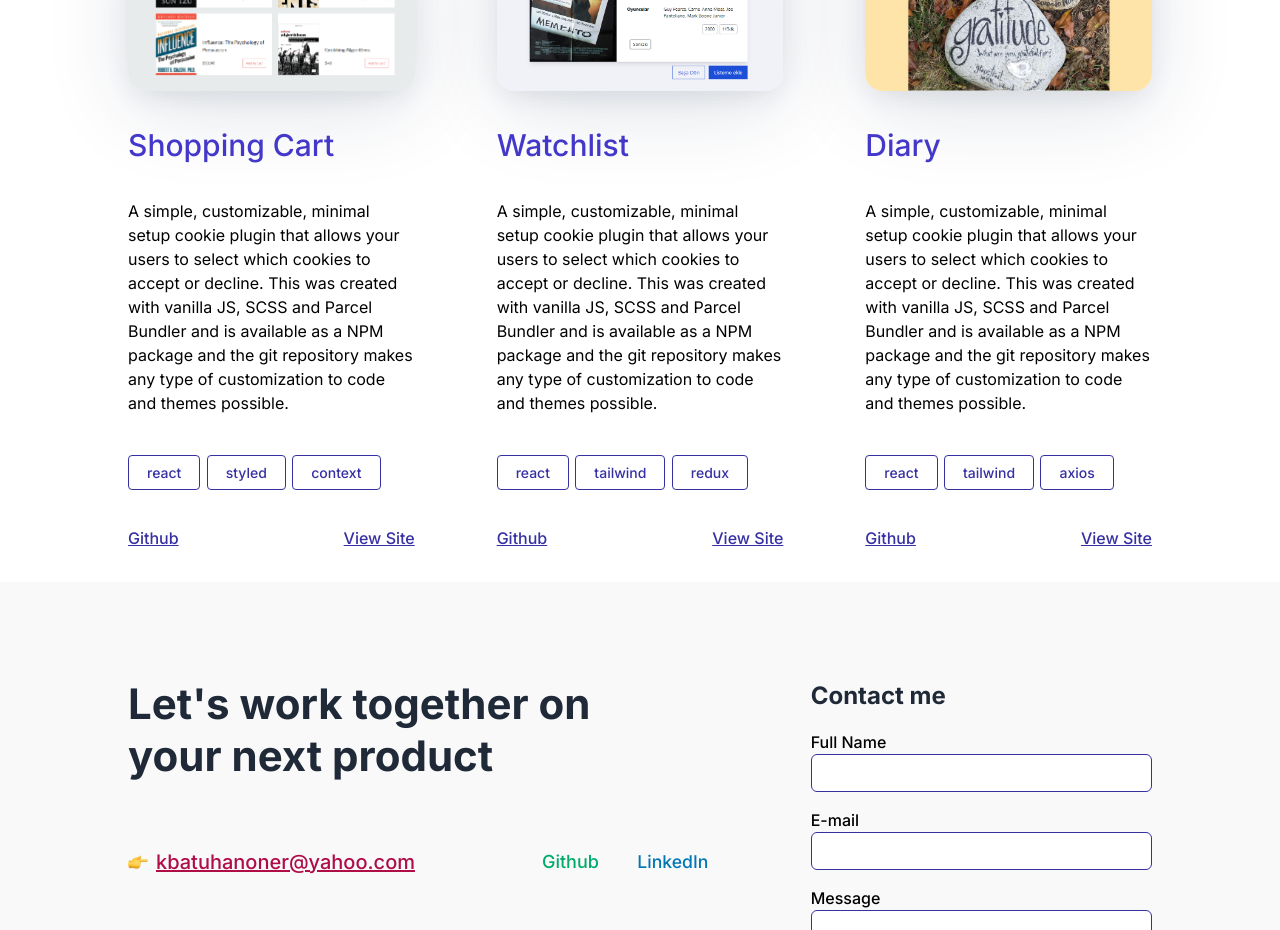
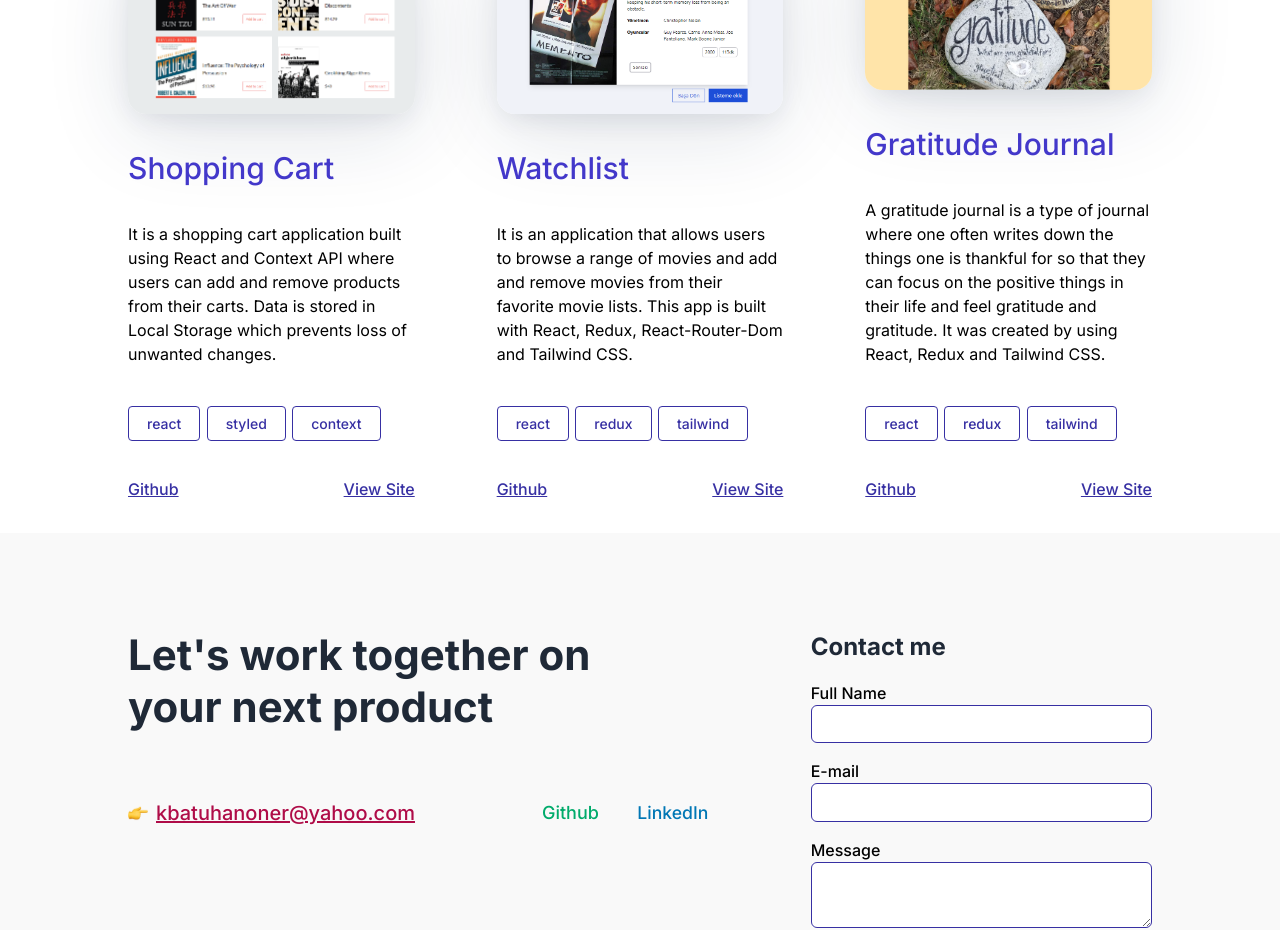
Before and after one commit to KubiBatuOner/portfolyo, a React (Create React App) app: page / in a window 1280 px wide. Shown: the part 2020-2950 px from the top of the page. Built offline with nearby package versions, Linux system fonts and the light colour scheme.

Commit message:
Projeler kısmına açıklamalar eklendi

```diff
--- a/src/components/Projects.js
+++ b/src/components/Projects.js
@@ -29,11 +29,9 @@ export default function Projects() {
           </h4>
           <p className="font-normal text-[1rem] leading-[150%] lg:text-[1rem] lg:leading-[1.5rem] lg:text-center sm:w-[85%]">
             {" "}
-            A simple, customizable, minimal setup cookie plugin that allows your
-            users to select which cookies to accept or decline. This was created
-            with vanilla JS, SCSS and Parcel Bundler and is available as a NPM
-            package and the git repository makes any type of customization to
-            code and themes possible.
+            It is a shopping cart application built using React and Context API
+            where users can add and remove products from their carts. Data is
+            stored in Local Storage which prevents loss of unwanted changes.
           </p>
           <div className="flex gap-x-[0.5vw] lg:gap-x-[2vw]">
             <p className="border border-solid border-[#3730A3] text-[#3730A3] py-[6px] px-[18px] text-[0.875rem] rounded font-medium">
@@ -82,21 +80,19 @@ export default function Projects() {
           </h4>
           <p className="font-normal text-[1rem] leading-[150%] lg:text-[1rem] lg:leading-[1.5rem] lg:text-center sm:w-[85%]">
             {" "}
-            A simple, customizable, minimal setup cookie plugin that allows your
-            users to select which cookies to accept or decline. This was created
-            with vanilla JS, SCSS and Parcel Bundler and is available as a NPM
-            package and the git repository makes any type of customization to
-            code and themes possible.
+            It is an application that allows users to browse a range of movies
+            and add and remove movies from their favorite movie lists. This app
+            is built with React, Redux, React-Router-Dom and Tailwind CSS.
           </p>
           <div className="flex gap-x-[0.5vw] lg:gap-x-[2vw]">
             <p className="border border-solid border-[#3730A3] text-[#3730A3] py-[6px] px-[18px] text-[0.875rem] rounded font-medium">
               react
             </p>
             <p className="border border-solid border-[#3730A3] text-[#3730A3] py-[6px] px-[18px] text-[0.875rem] rounded font-medium">
-              tailwind
+              redux
             </p>
             <p className="border border-solid border-[#3730A3] text-[#3730A3] py-[6px] px-[18px] text-[0.875rem] rounded font-medium">
-              redux
+              tailwind
             </p>
           </div>
           <div className="flex justify-between lg:gap-x-[5vw]">
@@ -131,25 +127,24 @@ export default function Projects() {
             />
           </a>
           <h4 className="text-[1.875rem] font-medium leading-7 text-[#4338CA]">
-            Diary
+            Gratitude Journal
           </h4>
           <p className="font-normal text-[1rem] leading-[150%] lg:text-[1rem] lg:leading-[1.5rem] lg:text-center sm:w-[85%]">
             {" "}
-            A simple, customizable, minimal setup cookie plugin that allows your
-            users to select which cookies to accept or decline. This was created
-            with vanilla JS, SCSS and Parcel Bundler and is available as a NPM
-            package and the git repository makes any type of customization to
-            code and themes possible.
+            A gratitude journal is a type of journal where one often writes down
+            the things one is thankful for so that they can focus on the
+            positive things in their life and feel gratitude and gratitude. It
+            was created by using React, Redux and Tailwind CSS.
           </p>
           <div className="flex gap-x-[0.5vw] lg:gap-x-[2vw]">
             <p className="border border-solid border-[#3730A3] text-[#3730A3] py-[6px] px-[18px] text-[0.875rem] rounded font-medium">
               react
             </p>
             <p className="border border-solid border-[#3730A3] text-[#3730A3] py-[6px] px-[18px] text-[0.875rem] rounded font-medium">
-              tailwind
+              redux
             </p>
             <p className="border border-solid border-[#3730A3] text-[#3730A3] py-[6px] px-[18px] text-[0.875rem] rounded font-medium">
-              axios
+              tailwind
             </p>
           </div>
           <div className="flex justify-between lg:gap-x-[5vw]">
```
